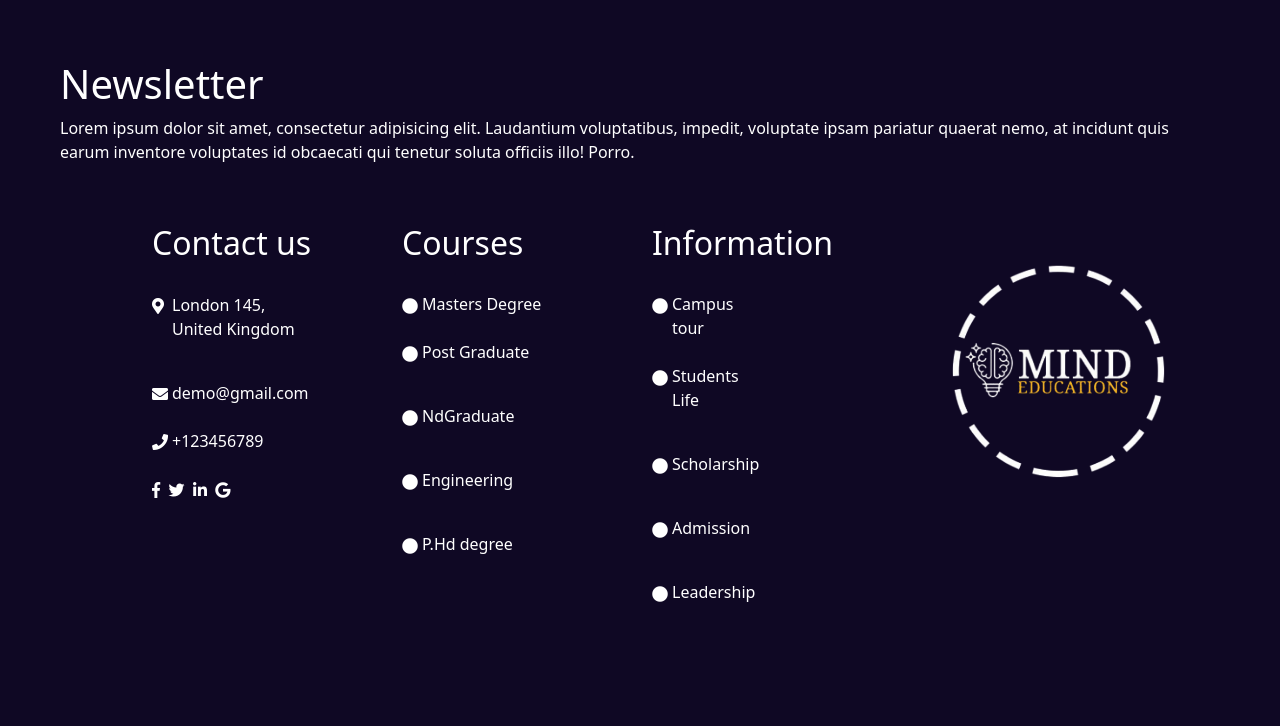
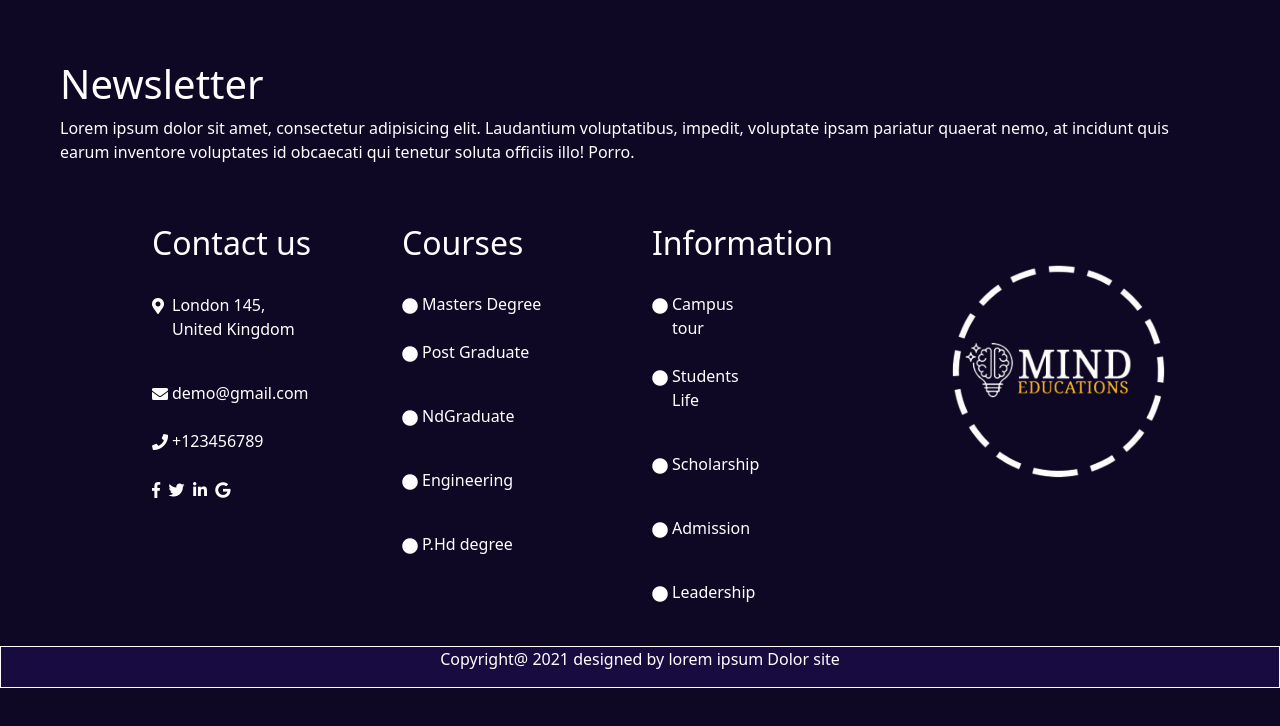
Before and after one commit to Pobarul-islam/work_2, a plain HTML site: page index.html in a window 1280 px wide. Drawn offline with nearby package versions, Linux system fonts and the light colour scheme.

Commit message:
modified

```diff
--- a/index.html
+++ b/index.html
@@ -149,5 +149,10 @@
 
   </div>
 </div>
+<footer>
+	<div class="footer">
+		<p>Copyright@ 2021 designed by lorem ipsum Dolor site</p>
+	</div>
+</footer>
 	</body>
 </html>
--- a/style.css
+++ b/style.css
@@ -56,3 +56,11 @@ body{
 	bottom: 26px;
 	left: 20px;
 }
+
+.footer{
+	border: 1px solid #fff;
+	background-color: #180B3F;
+	color: #fff;
+	text-align: center;
+		colo
+}
```
